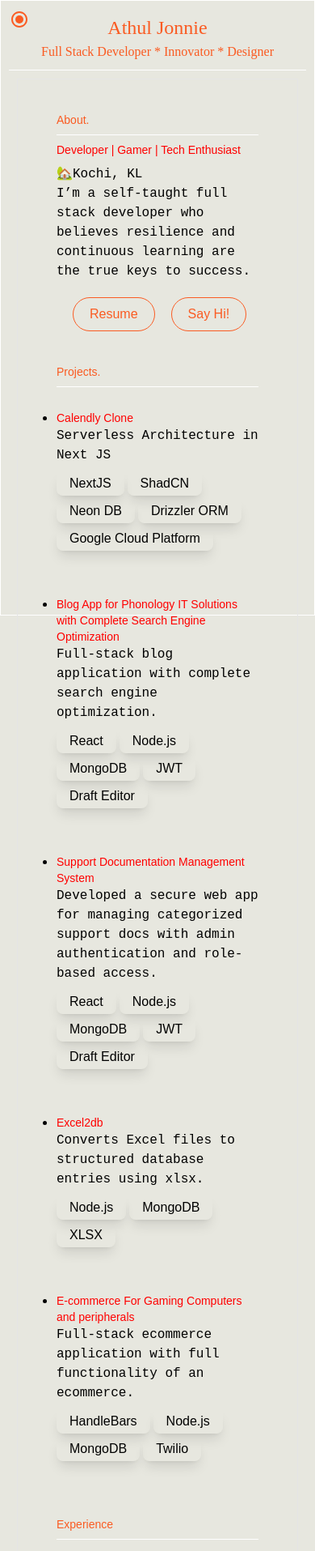
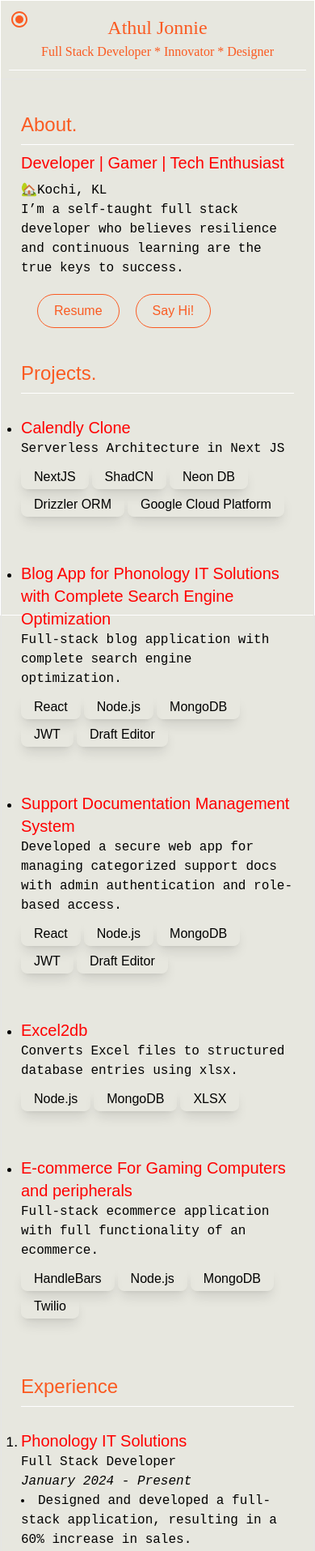
Before and after one commit to athuljonnie/literate-octo-disco, a Next.js app: page / in a window 390 px wide. Shown: the top 1915 px of the page at 81% size. Built offline with nearby package versions, Linux system fonts and the light colour scheme; a web font is replaced by a local one.

Commit message:
Layout Fix padding

```diff
--- a/components/Hero/AboutSection.tsx
+++ b/components/Hero/AboutSection.tsx
@@ -17,12 +17,12 @@ const AboutSection: React.FC = () => {
   // Function to navigate to the given URL
 
   return (
-    <div className="flex py-[0px] px-[20px] max-h-[80vh] flex-col lg:flex-row justify-between gap-0">
+    <div className="flex py-[0px] px-[0px] max-h-[80vh] flex-col lg:flex-row justify-between gap-0">
       {/* About Section Card */}
       <div
         id="scrollable-div"
-        className="px-6 min-w-[300px]  sm:min-w-[400px] lg:min-w-[60vw] max-w-full sm:max-w-xl lg:max-w-3xl mx-auto border dark:border-gray-700 lg:overflow-auto  about-section"
-      >
+        className="px-0 sm:px-6 min-w-[300px] sm:min-w-[400px] lg:min-w-[60vw] max-w-full sm:max-w-xl lg:max-w-3xl mx-auto border dark:border-gray-700 lg:overflow-auto about-section"
+        >
         <div
           className={clsx("px-6 max-w-full ease-in duration-300 ", {
             "text-black border-orange1": !isDarkMode,
@@ -31,7 +31,7 @@ const AboutSection: React.FC = () => {
         >
           <p
             className={clsx(
-              "font-dot text-sm pb-2 pt-10 border-b-[1px] sm:text-base md:text-lg lg:text-xl ease-in duration-300",
+              "font-dot text-2xl pb-2 pt-10 border-b-[1px] md:text-lg lg:text-xl ease-in duration-300",
               {
                 "text-orange1 border-white": !isDarkMode,
                 "text-electric border-electric": isDarkMode,
@@ -42,7 +42,7 @@ const AboutSection: React.FC = () => {
           </p>
           <h4
             className={clsx(
-              "font-dot text-sm pt-2 sm:text-base md:text-lg lg:text-xl ease-in duration-300",
+              "font-dot text-xl pt-2 sm:text-base md:text-lg lg:text-xl ease-in duration-300",
               {
                 "text-red": !isDarkMode,
                 "text-blue1": isDarkMode,
--- a/components/Hero/Experience.tsx
+++ b/components/Hero/Experience.tsx
@@ -20,7 +20,7 @@ const Experience:React.FC = () => {
         >
           <p
             className={clsx(
-              "font-dot text-sm pb-2 pt-10 border-b-[1px] sm:text-base md:text-lg lg:text-xl ease-in duration-300",
+              "font-dot text-2xl pb-2 pt-10 border-b-[1px] sm:text-base md:text-lg lg:text-xl ease-in duration-300",
               {
                 "text-orange1 border-white": !isDarkMode,
                 "text-electric border-sky-600": isDarkMode,
@@ -33,7 +33,7 @@ const Experience:React.FC = () => {
             <li className="py-5">
               <h4
                 className={clsx(
-                  "font-dot text-sm pt-2 sm:text-base md:text-lg lg:text-xl ease-in duration-300 decoration-dashed hover:cursor-pointer",
+                  "font-dot text-xl pt-2 sm:text-base md:text-lg lg:text-xl ease-in duration-300 decoration-dashed hover:cursor-pointer",
                   {
                     "text-red": !isDarkMode,
                     "text-blue1": isDarkMode,
@@ -75,7 +75,7 @@ const Experience:React.FC = () => {
             <li className="py-5">
               <h4
                 className={clsx(
-                  "font-dot text-sm pt-2 sm:text-base md:text-lg lg:text-xl ease-in duration-300 decoration-dashed hover:cursor-pointer",
+                  "font-dot text-xl pt-2 sm:text-base md:text-lg lg:text-xl ease-in duration-300 decoration-dashed hover:cursor-pointer",
                   {
                     "text-red": !isDarkMode,
                     "text-blue1": isDarkMode,
--- a/components/Hero/Projects.tsx
+++ b/components/Hero/Projects.tsx
@@ -36,7 +36,7 @@ const Projects: React.FC = () => {
       >
         <p
           className={clsx(
-            "font-dot text-sm pb-2 pt-10 border-b-[1px] sm:text-base md:text-lg lg:text-xl ease-in duration-300",
+            "font-dot text-2xl pb-2 pt-10 border-b-[1px] sm:text-base md:text-lg lg:text-xl ease-in duration-300",
             {
               "text-orange1 border-white": !isDarkMode,
               "text-electric border-electric": isDarkMode,
@@ -49,7 +49,7 @@ const Projects: React.FC = () => {
           <li className="py-5">
             <h4
               className={clsx(
-                "font-dot text-sm pt-2 sm:text-base md:text-lg lg:text-xl ease-in duration-300 decoration-dashed hover:cursor-pointer",
+                "font-dot text-xl pt-2 sm:text-base md:text-lg lg:text-xl ease-in duration-300 decoration-dashed hover:cursor-pointer",
                 {
                   "text-red": !isDarkMode,
                   "text-blue1": isDarkMode,
@@ -126,7 +126,7 @@ const Projects: React.FC = () => {
           <li className="py-5">
             <h4
               className={clsx(
-                "font-dot text-sm pt-2 sm:text-base md:text-lg lg:text-xl ease-in duration-300 decoration-dashed hover:cursor-pointer",
+                "font-dot text-xl pt-2 sm:text-base md:text-lg lg:text-xl ease-in duration-300 decoration-dashed hover:cursor-pointer",
                 {
                   "text-red": !isDarkMode,
                   "text-blue1": isDarkMode,
@@ -209,7 +209,7 @@ const Projects: React.FC = () => {
           <li className="py-5">
             <h4
               className={clsx(
-                "font-dot text-sm pt-2 sm:text-base md:text-lg lg:text-xl ease-in duration-300 decoration-dashed hover:cursor-pointer",
+                "font-dot text-xl pt-2 sm:text-base md:text-lg lg:text-xl ease-in duration-300 decoration-dashed hover:cursor-pointer",
                 {
                   "text-red": !isDarkMode,
                   "text-blue1": isDarkMode,
@@ -290,7 +290,7 @@ const Projects: React.FC = () => {
           <li className="py-5">
             <h4
               className={clsx(
-                "font-dot text-sm pt-2 sm:text-base md:text-lg lg:text-xl ease-in duration-300 decoration-dashed hover:cursor-pointer",
+                "font-dot text-xl pt-2 sm:text-base md:text-lg lg:text-xl ease-in duration-300 decoration-dashed hover:cursor-pointer",
                 {
                   "text-red": !isDarkMode,
                   "text-blue1": isDarkMode,
@@ -347,7 +347,7 @@ const Projects: React.FC = () => {
           <li className="py-5">
             <h4
               className={clsx(
-                "font-dot text-sm pt-2 sm:text-base md:text-lg lg:text-xl ease-in duration-300 decoration-dashed hover:cursor-pointer",
+                "font-dot text-xl pt-2 sm:text-base md:text-lg lg:text-xl ease-in duration-300 decoration-dashed hover:cursor-pointer",
                 {
                   "text-red": !isDarkMode,
                   "text-blue1": isDarkMode,
```
Also changed, not shown: redux/slices/darkModeSlice.ts (line endings or trailing spaces).
